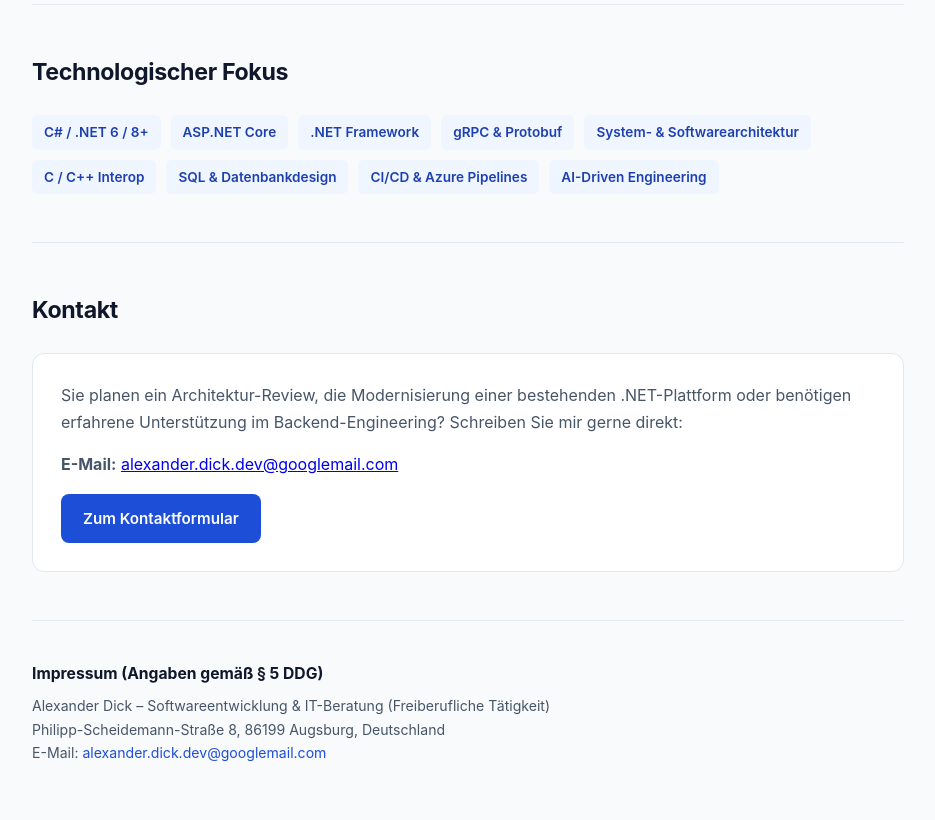
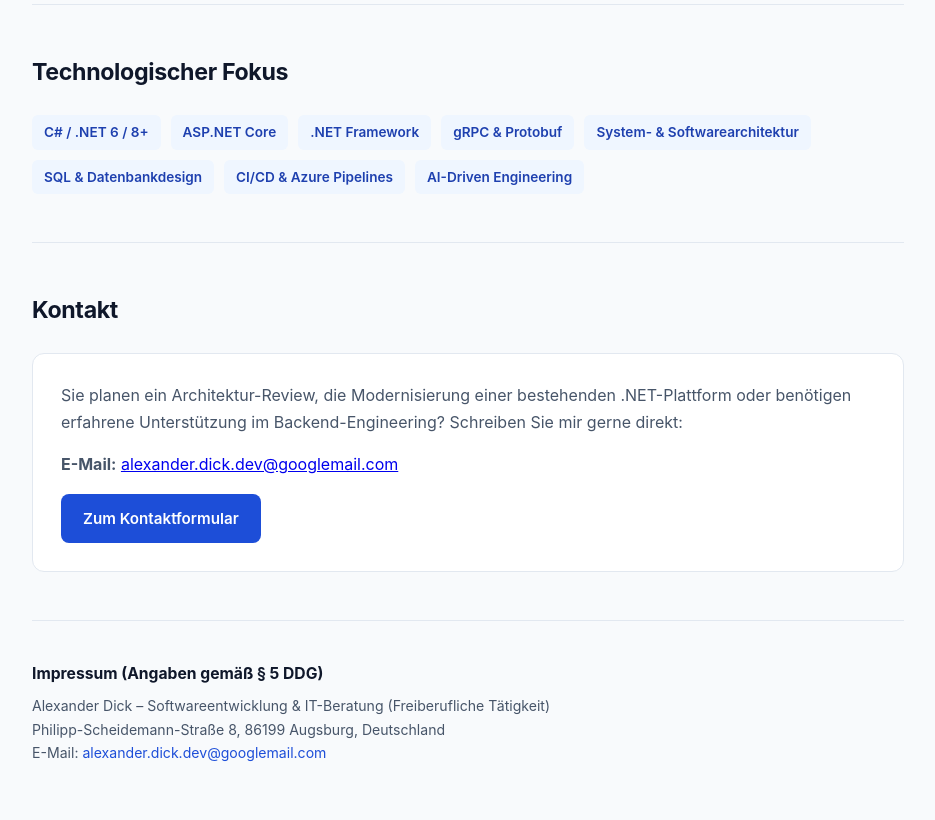
Before and after one commit to alex-dick-dev/alex-dick-dev.github.io, a plain HTML site: page index.html in a window 1280 px wide. Shown: the part 1214-2034 px from the top of the page, without its empty margins (172-1107 px from the left). Drawn offline with Linux system fonts and the light colour scheme.

Commit message:
Update index.html

```diff
--- a/index.html
+++ b/index.html
@@ -204,7 +204,6 @@
           <span class="tag">.NET Framework</span>
           <span class="tag">gRPC &amp; Protobuf</span>
           <span class="tag">System- &amp; Softwarearchitektur</span>
-          <span class="tag">C / C++ Interop</span>
           <span class="tag">SQL &amp; Datenbankdesign</span>
           <span class="tag">CI/CD &amp; Azure Pipelines</span>
           <span class="tag">AI-Driven Engineering</span>
```
